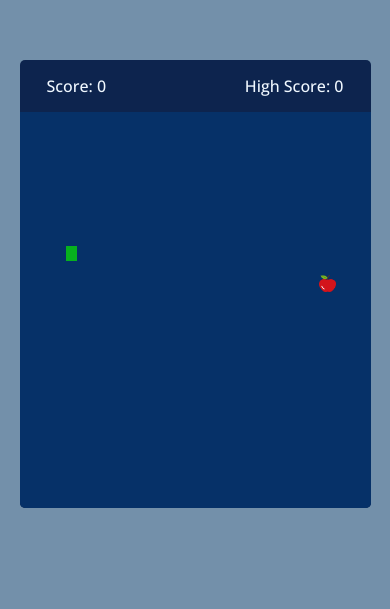
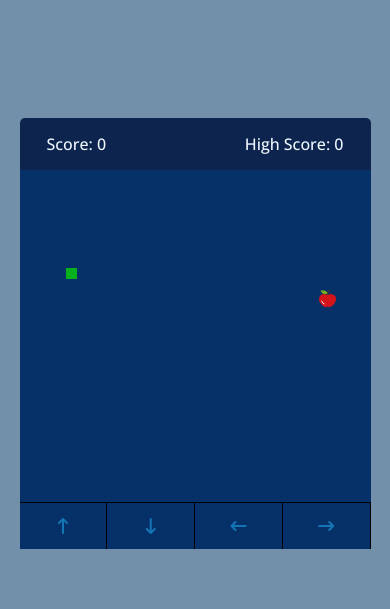
Before and after one commit to MScott-Dev/Snake, a plain HTML site: page index.html in a window 390 px wide. Shown: the part 138-747 px from the top of the page. Drawn offline with nearby package versions, Linux system fonts and the light colour scheme.

Commit message:
Fixed controls not showing on smaller screens

```diff
--- a/assets/style.css
+++ b/assets/style.css
@@ -18,7 +18,7 @@ body {
     width: 65vmin;
     height: 70vmin;
     display: flex;
-    overflow: hidden;
+    /* overflow: hidden; */
     flex-direction: column;
     border-radius: 5px;
     background: rgb(13, 36, 78)
@@ -72,7 +72,7 @@ img {
 @media  screen and (max-width: 800px) {
     .wrapper {
         width: 90vmin;
-        height: 115vmin;
+        height: 85vmin;
     }
     .game-details {
         font-size: 1rem;
@@ -80,10 +80,12 @@ img {
     }
     .controls {
         display: flex;
+        background: rgb(6, 49, 104);
     }
     .controls i {
         padding: 15px 0;
         font-size: 1rem;
+        border-top: 1px solid black;
     }
     img {
         width: 17px;
```
